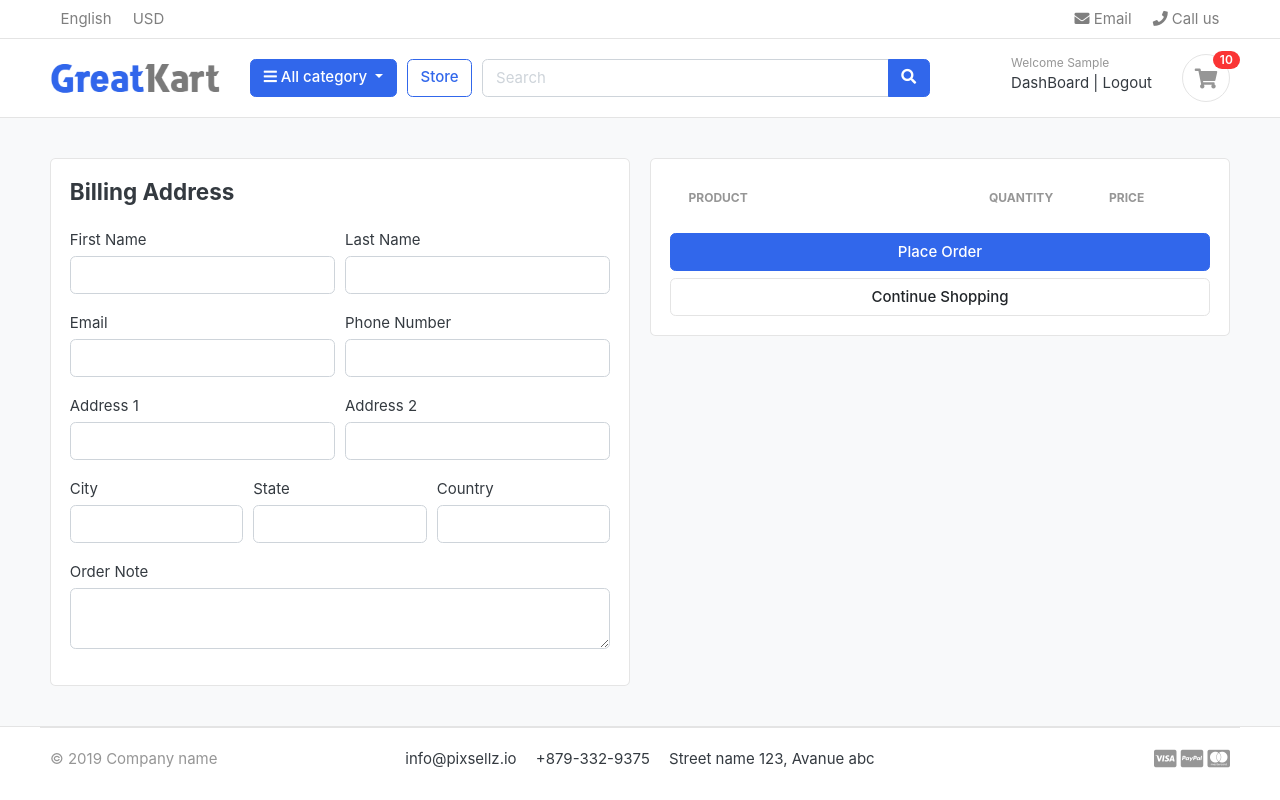
After one commit to shaweta/Ecommerce, a Django app: page /cart/checkout/ in a window 1280 px wide. The commit adds this page. Run offline with Django 4.2, Linux system fonts and the light colour scheme; a user stored in the database is signed in; tables that the repository leaves empty hold one stand-in row (values such as "Sample post"); lists and menus that the app fills with data are empty; some libraries are stand-ins or nearby versions; some web fonts are replaced.

Commit message:
Cart and checkout done

```diff
--- a/Ekart/settings.py
+++ b/Ekart/settings.py
@@ -41,6 +41,7 @@ INSTALLED_APPS = [
     'accounts',
     'store',
     'cart',
+    'orders',
 ]
 
 MIDDLEWARE = [
--- a/Ekart/urls.py
+++ b/Ekart/urls.py
@@ -26,5 +26,6 @@ urlpatterns = [
     path('store/', include("store.urls")),
     path('cart/', include("cart.urls")),
     path('account/', include("accounts.urls")),
+    path('orders/', include("orders.urls")),
 
 ]+ static(settings.MEDIA_URL, document_root=settings.MEDIA_ROOT)
--- a/cart/context_processors.py
+++ b/cart/context_processors.py
@@ -10,7 +10,10 @@ def counter(request):
     else:
         try:
             cart = Cart.objects.filter(cart_id=_cart_id(request))
-            cart_items = CartItem.objects.all().filter(cart=cart[:1])
+            if request.user.is_authenticated:
+                cart_items = CartItem.objects.all().filter(user=request.user)
+            else:
+                cart_items = CartItem.objects.all().filter(cart=cart[:1])
             for cart_item in cart_items:
                 cart_count += cart_item.quantity
         except Cart.DoesNotExist:
--- a/cart/urls.py
+++ b/cart/urls.py
@@ -5,5 +5,6 @@ urlpatterns=[
     path("add_to_cart/<int:product_id>/",views.add_to_cart,name="add_to_cart"),
     path('remove_cart_item/<int:product_id>/<int:cart_item_id>/', views.remove_cart_item, name='remove_cart_item'),
     path('remove_cart/<int:product_id>/<int:cart_item_id>/', views.remove_cart, name='remove_cart'),
+    path('checkout/',views.checkout,name='checkout')
 
 ]
--- a/cart/views.py
+++ b/cart/views.py
@@ -2,6 +2,7 @@ from django.shortcuts import render,redirect,get_object_or_404,HttpResponse
 from .models import Cart,CartItem
 from store.models import Product,Variation
 from django.core.exceptions import ObjectDoesNotExist
+from django.contrib.auth.decorators import login_required
 
 # Create your views here.
 def _cart_id(request):
@@ -11,64 +12,121 @@ def _cart_id(request):
      return cart
 
 def add_to_cart(request,product_id):
+     current_user=request.user
      product=Product.objects.get(id=product_id)
-     product_variation=[]
-     if request.method=='POST':
-          for item in request.POST:
-               key=item
-               value=request.POST[key]
-               try:
-                    variation=Variation.objects.get(product=product,variation_category__iexact=key,variation_value__iexact=value)
-                    product_variation.append(variation)
-               except:
-                    pass
-     try:
-          cart=Cart.objects.get(cart_id=_cart_id(request))
+     if current_user.is_authenticated:
+          product_variation = []
+          if request.method == 'POST':
+               for item in request.POST:
+                    key = item
+                    value = request.POST[key]
 
-     except Cart.DoesNotExist:
-          cart=Cart.objects.create(
-               cart_id=_cart_id(request)
-          )
-     cart.save()
-     cart_item_exists=CartItem.objects.filter(product=product,cart=cart).exists()
-     if cart_item_exists:
-          cart_item=CartItem.objects.filter(product=product,cart=cart)
-          ex_var=[]
-          id=[]
-          for item in cart_item:
-               existing_variations=item.variations.all()
-               ex_var.append(list(existing_variations))
-               id.append(item.id)
+                    try:
+                         variation = Variation.objects.get(product=product, variation_category__iexact=key, variation_value__iexact=value)
+                         product_variation.append(variation)
+                    except:
+                         pass
 
-          if product_variation in ex_var:
-               item_index=ex_var.index(product_variation)
-               item_id=id[item_index]
-               item=CartItem.objects.get(id=item_id)
-               item.quantity+=1
-               item.save()
+
+          is_cart_item_exists = CartItem.objects.filter(product=product, user=current_user).exists()
+          if is_cart_item_exists:
+               cart_item = CartItem.objects.filter(product=product, user=current_user)
+               ex_var_list = []
+               id = []
+               for item in cart_item:
+                    existing_variation = item.variations.all()
+                    ex_var_list.append(list(existing_variation))
+                    id.append(item.id)
+
+               if product_variation in ex_var_list:
+                # increase the cart item quantity
+                    index = ex_var_list.index(product_variation)
+                    item_id = id[index]
+                    item = CartItem.objects.get(product=product, id=item_id)
+                    item.quantity += 1
+                    item.save()
+
+               else:
+                    item = CartItem.objects.create(product=product, quantity=1, user=current_user)
+                    if len(product_variation) > 0:
+                         item.variations.clear()
+                         item.variations.add(*product_variation)
+                    item.save()
           else:
-               item = CartItem.objects.create(product=product, quantity=1,cart=cart)
+               cart_item = CartItem.objects.create(
+                    product = product,
+                    quantity = 1,
+                    user = current_user,
+               )
                if len(product_variation) > 0:
-                    item.variations.clear()
-                    item.variations.add(*product_variation)
-               item.save()
+                    cart_item.variations.clear()
+                    cart_item.variations.add(*product_variation)
+               cart_item.save()
+          return redirect('cart')
+     # If the user is not authenticated
+     else:
+          product_variation=[]
+          if request.method=='POST':
+               for item in request.POST:
+                    key=item
+                    value=request.POST[key]
+                    try:
+                         variation=Variation.objects.get(product=product,variation_category__iexact=key,variation_value__iexact=value)
+                         product_variation.append(variation)
+                    except:
+                         pass
+          try:
+               cart=Cart.objects.get(cart_id=_cart_id(request))
 
-     else :
-          cart_item=CartItem.objects.create(
-               product=product,
-               quantity=1,
-               cart=cart
-          )
-          if len(product_variation)>0:
-               for item in product_variation:
-                    cart_item.variations.add(item)
-          cart_item.save()
-     return redirect("cart")
+          except Cart.DoesNotExist:
+               cart=Cart.objects.create(
+                    cart_id=_cart_id(request)
+               )
+          cart.save()
+          cart_item_exists=CartItem.objects.filter(product=product,cart=cart).exists()
+          if cart_item_exists:
+               cart_item=CartItem.objects.filter(product=product,cart=cart)
+               ex_var=[]
+               id=[]
+               for item in cart_item:
+                    existing_variations=item.variations.all()
+                    ex_var.append(list(existing_variations))
+                    id.append(item.id)
+
+               if product_variation in ex_var:
+                    item_index=ex_var.index(product_variation)
+                    item_id=id[item_index]
+                    item=CartItem.objects.get(id=item_id)
+                    item.quantity+=1
+                    item.save()
+               else:
+                    item = CartItem.objects.create(product=product, quantity=1,cart=cart)
+                    if len(product_variation) > 0:
+                         item.variations.clear()
+                         item.variations.add(*product_variation)
+                    item.save()
+
+          else :
+               cart_item=CartItem.objects.create(
+                    product=product,
+                    quantity=1,
+                    cart=cart
+               )
+               if len(product_variation)>0:
+                    for item in product_variation:
+                         cart_item.variations.add(item)
+               cart_item.save()
+          return redirect("cart")
 
 def remove_cart(request,product_id,cart_item_id):
      product=Product.objects.get(id=product_id)
-     cart=Cart.objects.get(cart_id=_cart_id(request))
-     cart_item=CartItem.objects.get(product=product,cart=cart,id=cart_item_id)
+     current_user=request.user
+
+     if current_user.is_authenticated:
+          cart_item=CartItem.objects.get(product=product,user=current_user,id=cart_item_id)
+     else:
+          cart=Cart.objects.get(cart_id=_cart_id(request))
+          cart_item=CartItem.objects.get(product=product,cart=cart,id=cart_item_id)
      if cart_item.quantity>1:
           cart_item.quantity-=1
           cart_item.save()
@@ -78,14 +136,61 @@ def remove_cart(request,product_id,cart_item_id):
 
 def remove_cart_item(request, product_id, cart_item_id):
      product = get_object_or_404(Product, id=product_id)
-     cart = Cart.objects.get(cart_id=_cart_id(request))
-     cart_item = CartItem.objects.get(product=product, cart=cart,id=cart_item_id)
+     current_user=request.user
+     if current_user.is_authenticated:
+          cart_item=CartItem.objects.get(product=product,user=current_user,id=cart_item_id)
+     else:
+          cart = Cart.objects.get(cart_id=_cart_id(request))
+          cart_item = CartItem.objects.get(product=product, cart=cart,id=cart_item_id)
      cart_item.delete()
      return redirect('cart')
 
 
 def cart(request,total=0,quantity=0,cart_items=None):
+
      try:
+          tax = 0
+          g_total = 0
+          if request.user.is_authenticated:
+               cart_items = CartItem.objects.filter(user=request.user, is_active=True)
+          else:
+               cart=Cart.objects.get(cart_id=_cart_id(request))
+               cart_items=CartItem.objects.filter(cart=cart,is_active=True)
+
+          for item in cart_items:
+               total+=item.quantity*item.product.price
+               quantity=item.quantity
+          tax=(2*total)/100
+          g_total=tax+total
+
+     except ObjectDoesNotExist:
+          pass
+     context={
+          'cart_items':cart_items,
+          'total':total,
+          'quantity':quantity,
+          'tax':tax,
+          'g_total':g_total
+     }
+
+     return render(request,"store/cart.html",context)
+
+@login_required(login_url='login')
+def checkout(request,total=0,quantity=0,cart_items=None):
+
+     if request.method=='POST':
+          first_name=request.POST["first_name"]
+          last_name=request.POST["last_name"]
+          email=request.POST["email"]
+          phone_number=request.POST["phone_number"]
+          address1=request.POST["address1"]
+          city=request.POST["city"]
+          country=request.POST["country"]
+          state=request.POST["state"]
+
+     try:
+          tax = 0
+          g_total = 0
           cart=Cart.objects.get(cart_id=_cart_id(request))
           cart_items=CartItem.objects.filter(cart=cart,is_active=True)
 
@@ -105,4 +210,5 @@ def cart(request,total=0,quantity=0,cart_items=None):
           'g_total':g_total
      }
 
-     return render(request,"cart.html",context)
+
+     return render(request,'store/checkout.html',context)
--- /dev/null
+++ b/orders/admin.py
@@ -0,0 +1,3 @@
+from django.contrib import admin
+
+# Register your models here.
--- /dev/null
+++ b/orders/apps.py
@@ -0,0 +1,6 @@
+from django.apps import AppConfig
+
+
+class OrdersConfig(AppConfig):
+    default_auto_field = 'django.db.models.BigAutoField'
+    name = 'orders'
--- /dev/null
+++ b/orders/models.py
@@ -0,0 +1,3 @@
+from django.db import models
+
+# Create your models here.
--- /dev/null
+++ b/orders/tests.py
@@ -0,0 +1,3 @@
+from django.test import TestCase
+
+# Create your tests here.
--- /dev/null
+++ b/orders/urls.py
@@ -0,0 +1,8 @@
+from django.urls import path
+from . import views
+
+
+urlpatterns = [
+
+    # path('register/', views.register, name='register'),
+]
--- /dev/null
+++ b/orders/views.py
@@ -0,0 +1,3 @@
+from django.shortcuts import render
+
+# Create your views here.
--- /dev/null
+++ b/templates/store/checkout.html
@@ -0,0 +1,141 @@
+{% extends 'base.html' %}
+{% load static  %}
+
+{% block content %}
+<section class="section-content padding-y bg">
+  <div class="container">
+    <!-- ============================ COMPONENT 1 ================================= -->
+
+
+    <div class="row">
+      <aside class="col-lg-6">
+        <div class="card">
+             <div class="card-body">
+                <h4 class="card-title mb-4">Billing Address</h4>
+                <form action="" method="POST">
+                  {% csrf_token %}
+                <div class="form-row">
+                  <div class="col form-group">
+                    <label for="">First Name</label>
+                    <input type="text" name="first_name" class="form-control" required>
+                  </div>
+                  <div class="col form-group">
+                    <label for="">Last Name</label>
+                    <input type="text" name="last_name" class="form-control" required>
+                  </div>
+                </div>
+
+                <div class="form-row">
+                  <div class="col form-group">
+                    <label for="">Email</label>
+                    <input type="email" name="email" class="form-control" required>
+                  </div>
+                  <div class="col form-group">
+                    <label for="">Phone Number</label>
+                    <input type="text" name="phone_number" class="form-control" required>
+                  </div>
+                </div>
+                 <div class="form-row">
+                  <div class="col form-group">
+                    <label for="">Address 1</label>
+                    <input type="text" name="address1" class="form-control" required>
+                  </div>
+                  <div class="col form-group">
+                    <label for="">Address 2</label>
+                    <input type="text" name="address2" class="form-control" required>
+                  </div>
+                </div>
+                <div class="form-row">
+                  <div class="col form-group">
+                    <label for="">City</label>
+                    <input type="text" name="city" class="form-control" required>
+                  </div>
+                  <div class="col form-group">
+                    <label for="">State</label>
+                    <input type="text" name="state" class="form-control" required>
+                  </div>
+                  <div class="col form-group">
+                    <label for="">Country</label>
+                    <input type="text" name="country" class="form-control" required>
+                  </div>
+                  </div>
+                  <div class="form-row">
+                    <div class="col form-group">
+                      <label for="">Order Note</label>
+                      <textarea name="order_note" rows="2" class="form-control"></textarea>
+                    </div>
+
+                </div>
+              </div>
+          </div>
+
+        <!-- card.// -->
+      </aside>
+      <!-- col.// -->
+      <aside class="col-lg-6">
+        <div class="card">
+          <div class="card-body">
+           <table class="table table-borderless table-shopping-cart">
+            <thead class="text-muted">
+              <tr class="small text-uppercase">
+                <th scope="col">Product</th>
+                <th scope="col" width="120">Quantity</th>
+                <th scope="col" width="120">Price</th>
+
+              </tr>
+            </thead>
+            <tbody>
+              {% for cart_item in cart_items %}
+              <tr>
+                <td>
+                  <figure class="itemside align-items-center">
+                    <div class="aside">
+                      <img src="{{ cart_item.product.images.url }}"class="img-sm" />
+                    </div>
+                    <figcaption class="info">
+                      <a href="{{ cart_item.product.get_url }}" class="title text-dark">{{ cart_item.product.product_name }}</a>
+                      <p class="text-muted small">
+                      {% if cart_item.variations.all %}
+						{% for item in cart_item.variations.all %}
+                        	{{item.variation_category | capfirst }}: {{item.variation_value | capfirst }} <br>
+                        {% endfor %}
+                      {% endif %}
+                      </p>
+                    </figcaption>
+                  </figure>
+                </td>
+                <td>
+                  <!-- col.// -->
+                  <label for="">{{cart_item.quantity}}</label>
+                  <!-- col.// -->
+                </td>
+                <td>
+                  <div class="price-wrap">
+                    <var class="price">₹ {{ cart_item.sub_total }}</var>
+                    <small class="text-muted"> ₹ {{ cart_item.product.price }} each </small>
+                  </div>
+                  <!-- price-wrap .// -->
+                </td>
+
+              </tr>
+              {% endfor %}
+            </tbody>
+          </table>
+       <button type="submit" name="submit" class="btn btn-primary btn-block">Place Order</button>
+			<a href="{% url 'store' %}" class="btn btn-light btn-block">Continue Shopping</a>
+      </form>
+          </div>
+          <!-- card-body.// -->
+        </div>
+        <!-- card.// -->
+      </aside>
+      <!-- col.// -->
+    </div>
+    <!-- row.// -->
+    <!-- ============================ COMPONENT 1 END .// ================================= -->
+  </div>
+  <!-- container .//  -->
+</section>
+
+<!-- ========================= SECTION CONTENT END// ========================= -->
+{% endblock %}
```
Also changed, not shown: accounts/views.py (+40 -4 lines), templates/store/cart.html (+4 -4 lines), orders/__init__.py (added), orders/migrations/__init__.py (added).
